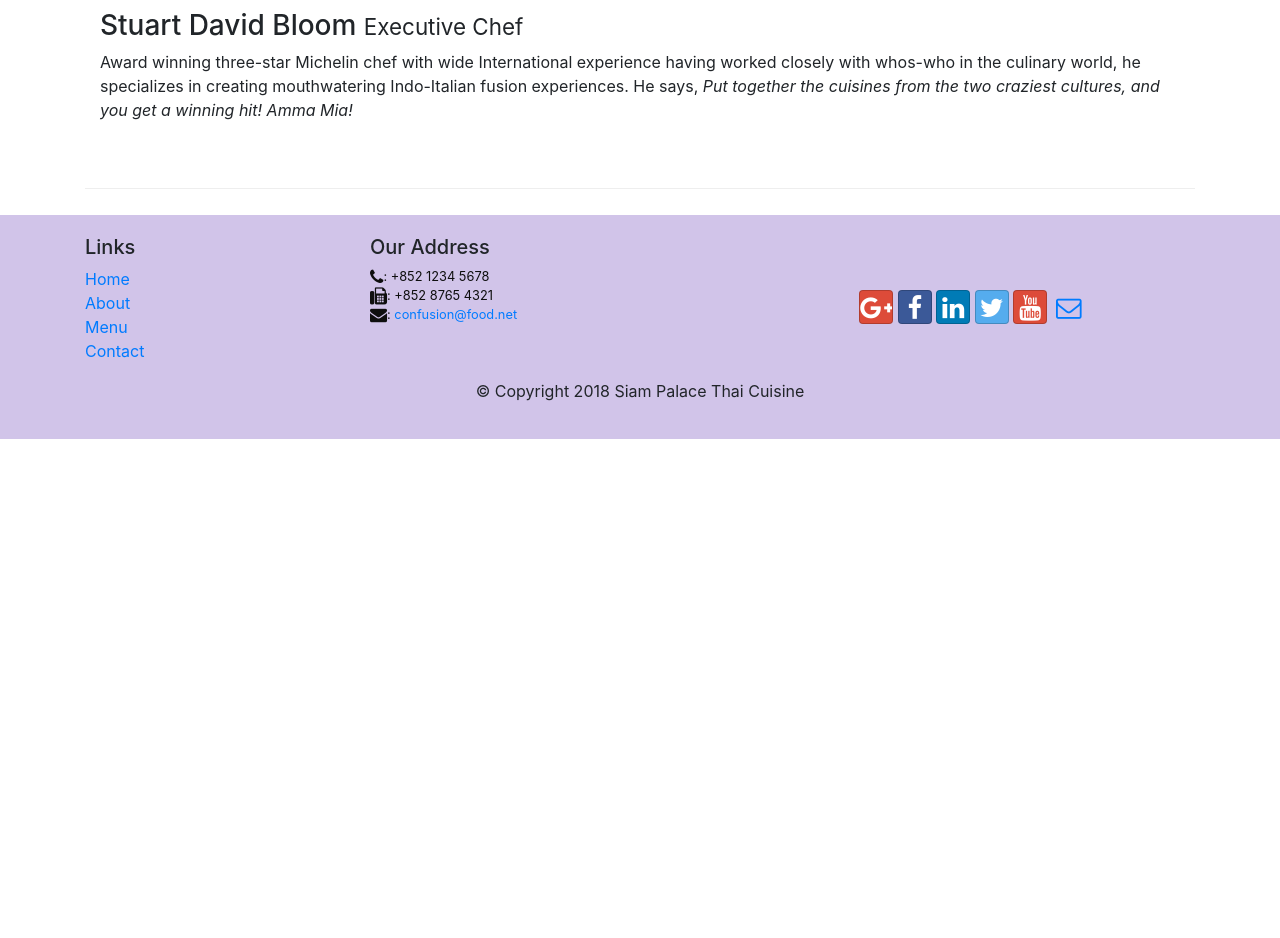
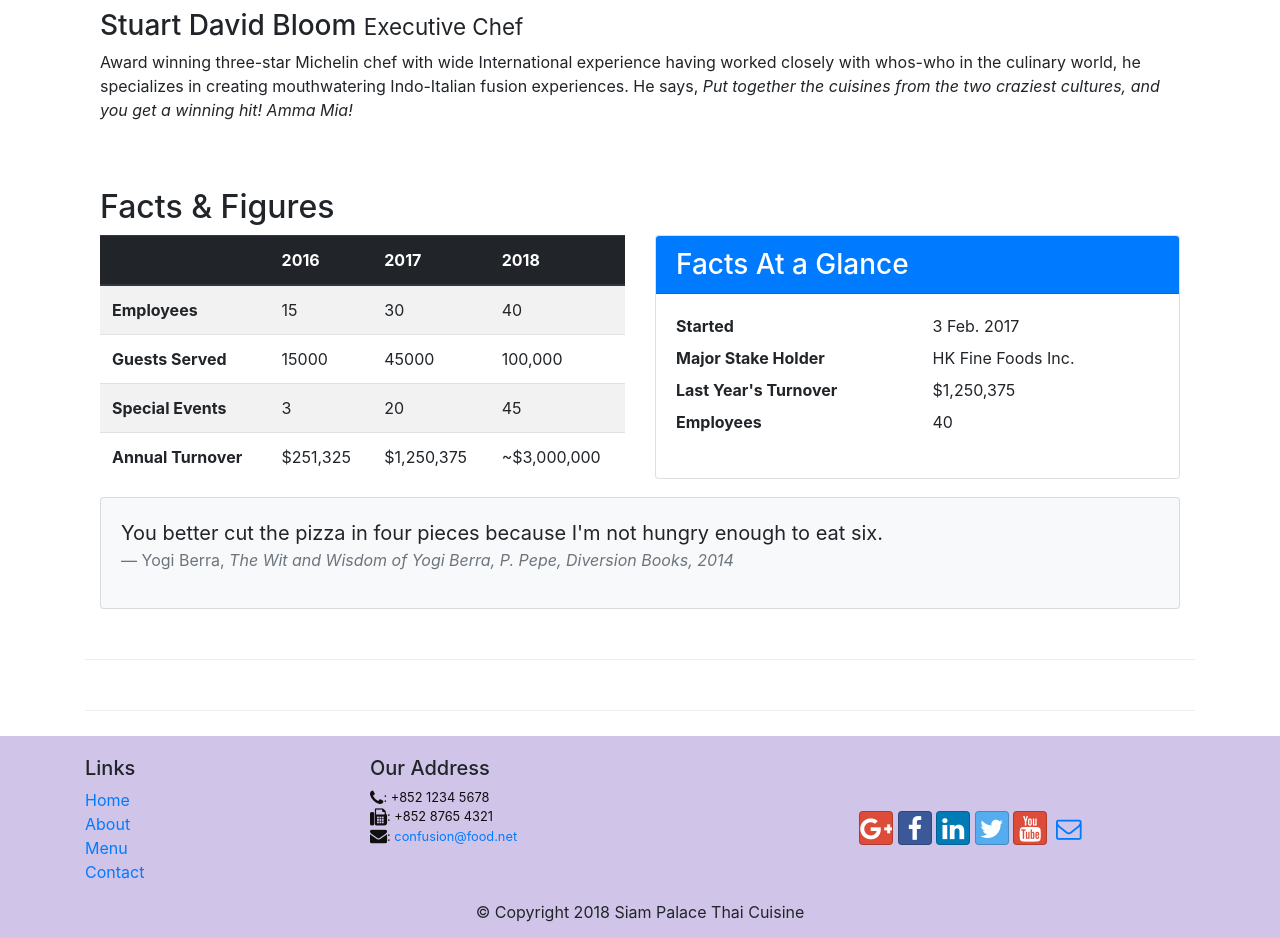
Before and after one commit to JABietoTercero/siamPalaceThaiCuisine, a website: page aboutus.html in a window 1280 px wide. Shown: the part 1480-2418 px from the top of the page. Before the commit the page ends 1919 px from the top, so only its background shows below. Drawn offline with nearby package versions, Linux system fonts and the light colour scheme.

Commit message:
Seventh cIass exercise - Displaying Content: Tables and Cards

```diff
--- a/aboutus.html
+++ b/aboutus.html
@@ -115,6 +115,84 @@
                     experiences. He says, <em>Put together the cuisines from the two craziest cultures, and you get a
                         winning hit! Amma Mia!</em></p>
             </div>
+            <div class="row row-content">
+                <div class="col-12">
+                    <h2>Facts &amp; Figures</h2>
+                </div>
+
+                <div class="table-responsive col-12 col-sm-6">
+                    <table class="table table-striped">
+                        <thead class="thead-dark">
+                            <tr>
+                                <th>&nbsp;</th>
+                                <th>2016</th>
+                                <th>2017</th>
+                                <th>2018</th>
+                            </tr>
+                        </thead>
+                        <tbody>
+                            <tr>
+                                <th>Employees</th>
+                                <td>15</td>
+                                <td>30</td>
+                                <td>40</td>
+                            </tr>
+                            <tr>
+                                <th>Guests Served</th>
+                                <td>15000</td>
+                                <td>45000</td>
+                                <td>100,000</td>
+                            </tr>
+                            <tr>
+                                <th>Special Events</th>
+                                <td>3</td>
+                                <td>20</td>
+                                <td>45</td>
+                            </tr>
+                            <tr>
+                                <th>Annual Turnover</th>
+                                <td>$251,325</td>
+                                <td>$1,250,375</td>
+                                <td>~$3,000,000</td>
+                            </tr>
+                        </tbody>
+                    </table>
+                </div>
+
+                <div class="col-12 col-sm-6">
+                    <div>
+                        <div class="card">
+                            <h3 class="card-header bg-primary text-white">Facts At a Glance</h3>
+                            <div class="card-body">
+                                <dl class="row">
+                                    <dt class="col-6">Started</dt>
+                                    <dd class="col-6">3 Feb. 2017</dd>
+                                    <dt class="col-6">Major Stake Holder</dt>
+                                    <dd class="col-6">HK Fine Foods Inc.</dd>
+                                    <dt class="col-6">Last Year's Turnover</dt>
+                                    <dd class="col-6">$1,250,375</dd>
+                                    <dt class="col-6">Employees</dt>
+                                    <dd class="col-6">40</dd>
+                                </dl>
+                            </div>
+                        </div>
+                    </div>
+                </div>
+                <div class="col-12">
+                    <div class="card card-body bg-light">
+                        <blockquote class="blockquote">
+                            <p class="mb-0">You better cut the pizza in four pieces because
+                                I'm not hungry enough to eat six.</p>
+                            <footer class="blockquote-footer">Yogi Berra,
+                                <cite title="Source Title">The Wit and Wisdom of Yogi Berra,
+                                    P. Pepe, Diversion Books, 2014</cite>
+                            </footer>
+                        </blockquote>
+                    </div>
+                </div>
+
+            </div>
+
         </div>
 
     </div>
```
